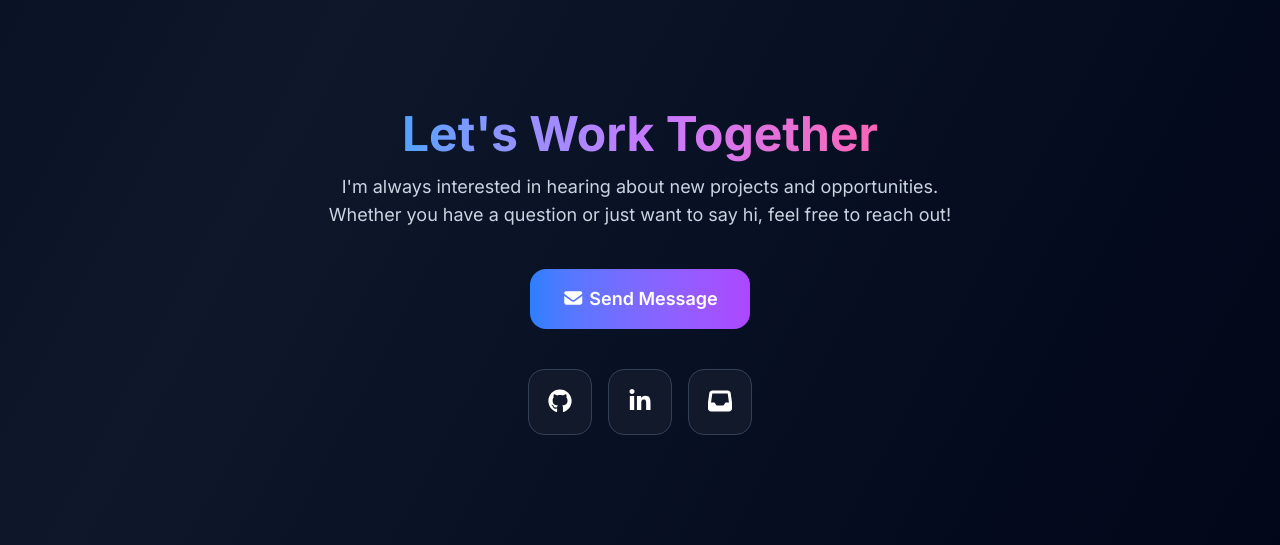
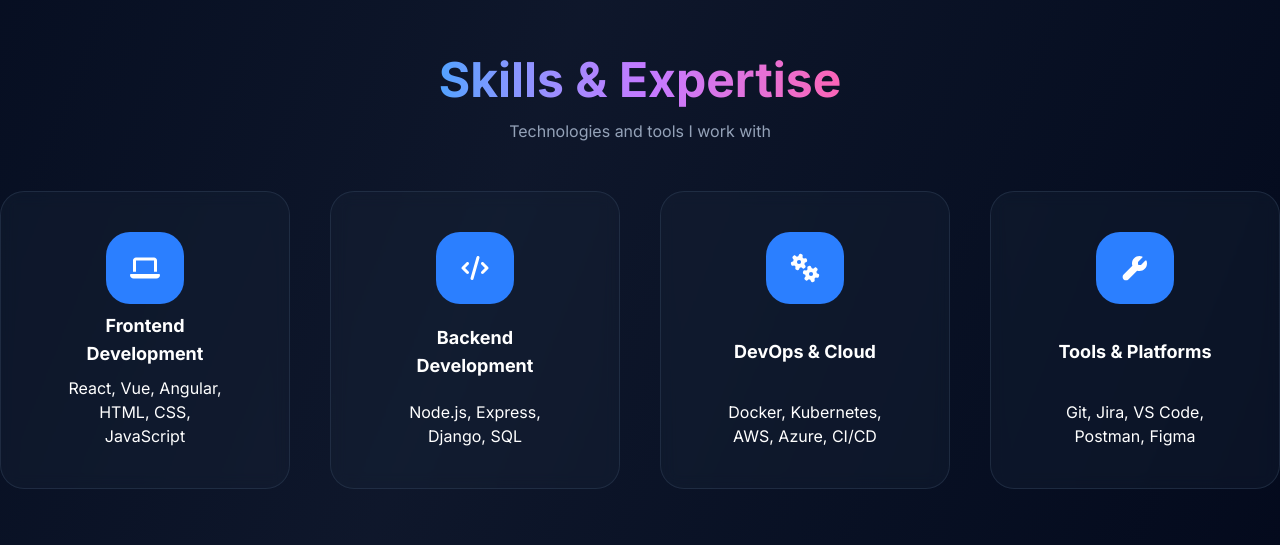
Before and after one commit to ArshpreetS/yap, a React (Vite) app: page / in a window 1280 px wide. Shown: the part 1735-2280 px from the top of the page. Built offline with nearby package versions, Linux system fonts and the light colour scheme.

Commit message:
skills without proper data

```diff
--- a/src/App.css
+++ b/src/App.css
@@ -34,3 +34,11 @@ body {
 #contact {
   @apply flex flex-col items-center justify-center h-dvh;
 }
+
+#skills {
+  @apply flex flex-col items-center justify-center h-dvh;
+}
+
+@utility sectionTitle {
+  @apply leading-relaxed text-5xl font-bold bg-linear-to-r from-blue-400 via-purple-400 to-pink-400 bg-clip-text text-transparent;
+}
--- a/src/App.jsx
+++ b/src/App.jsx
@@ -3,6 +3,7 @@ import About from "./components/About";
 import Contact from "./components/Contact";
 import Hero from "./components/Hero";
 import Navbar from "./components/Navbar";
+import Skills from "./components/Skills";
 
 function App() {
   return (
@@ -15,6 +16,7 @@ function App() {
       <Navbar />
       <Hero />
       <About />
+      <Skills />
       <Contact />
     </>
   );
--- a/src/components/Navbar.jsx
+++ b/src/components/Navbar.jsx
@@ -9,7 +9,7 @@ const Navbar = () => {
         <div className="flex items-center gap-8">
           <div>About</div>
           <div>Skills</div>
-          <div>Projects</div>
+          {/* <div>Projects</div> */}
           <div>Contact</div>
         </div>
         <button>
--- /dev/null
+++ b/src/components/Skills.jsx
@@ -0,0 +1,68 @@
+import {
+  faCode,
+  faDatabase,
+  faGears,
+  faLaptop,
+  faWrench,
+} from "@fortawesome/free-solid-svg-icons";
+import { FontAwesomeIcon } from "@fortawesome/react-fontawesome";
+import React from "react";
+
+const Skills = () => {
+  const skills = [
+    {
+      category: "Frontend Development",
+      technologies: ["React", "Vue", "Angular", "HTML", "CSS", "JavaScript"],
+      icon: faLaptop,
+    },
+    {
+      category: "Backend Development",
+      technologies: ["Node.js", "Express", "Django", "SQL"],
+      icon: faCode,
+    },
+    {
+      category: "DevOps & Cloud",
+      technologies: ["Docker", "Kubernetes", "AWS", "Azure", "CI/CD"],
+      icon: faGears,
+    },
+    {
+      category: "Tools & Platforms",
+      technologies: ["Git", "Jira", "VS Code", "Postman", "Figma"],
+      icon: faWrench,
+    },
+  ];
+
+  return (
+    <section id="skills">
+      <div className="max-w-7xl max-w flex flex-col justify-center items-center gap-12">
+        <div className="flex flex-col items-center">
+          <h2 className="sectionTitle">Skills & Expertise</h2>
+          <div className="text-[#94a2b8]">
+            Technologies and tools I work with
+          </div>
+        </div>
+
+        <div className="grid grid-cols-4 gap-10">
+          {skills.map((skill, index) => (
+            // <div className="px-4 py-2">
+            <div
+              key={index}
+              className="group bg-slate-800/30 backdrop-blur-sm px-14 py-10 border-slate-700/50 flex flex-col items-center justify-between gap-2 rounded-3xl border"
+            >
+              <div className="bg-blue-500 group-hover:scale-110 flex justify-center item-center w-min p-6 rounded-3xl text-2xl">
+                <FontAwesomeIcon icon={skill.icon} />
+              </div>
+              <h3 className="font-bold text-white text-lg text-center">
+                {skill.category}
+              </h3>
+              <p className="text-center">{skill.technologies.join(", ")}</p>
+              {/* </div> */}
+            </div>
+          ))}
+        </div>
+      </div>
+    </section>
+  );
+};
+
+export default Skills;
```
